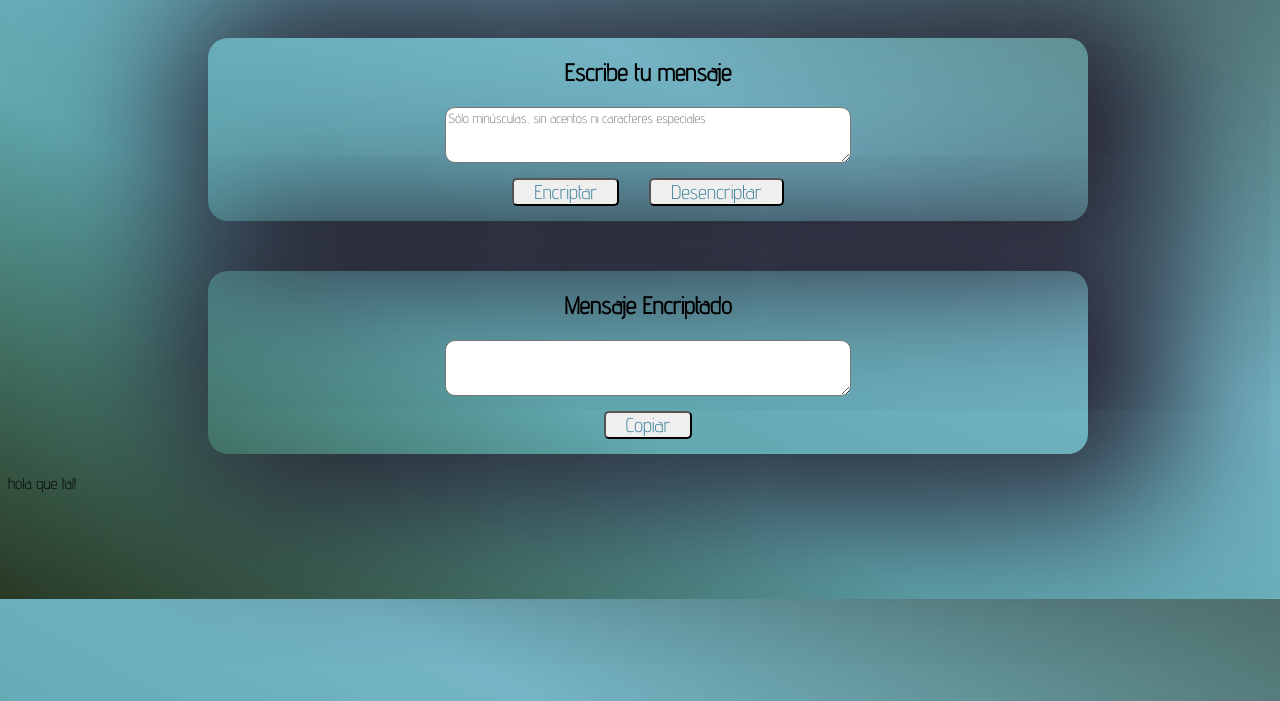
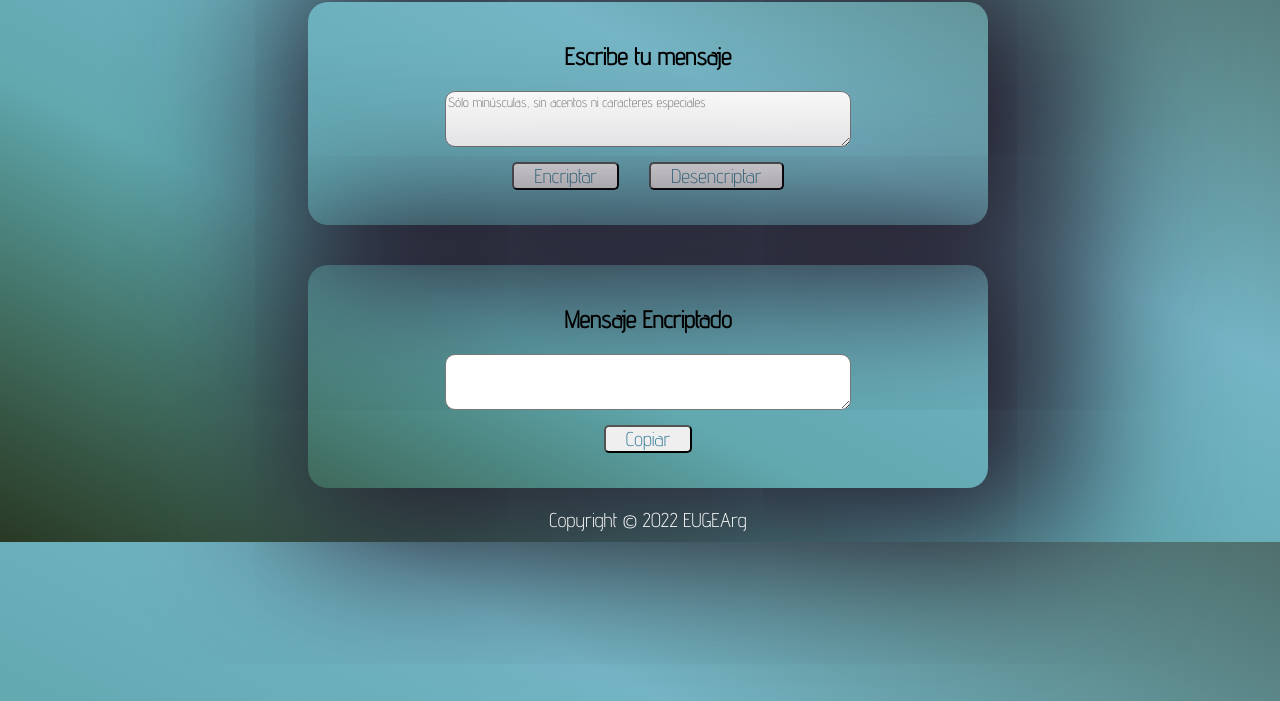
Before and after one commit to EUGEArg/encriptador, a plain HTML site: page index.html in a window 1280 px wide. Shown: the part 99-800 px from the top of the page. Drawn offline with Linux system fonts and the light colour scheme; a web font is replaced by a local one.

Commit message:
modifiqué estilo

```diff
--- a/index.html
+++ b/index.html
@@ -9,27 +9,27 @@
   </head>
   <body>
     <h1>CÓDIGO SECRETO</h1>
-
+<div id="box-padre">
     <div class="box-uno">
       <h2>Escribe tu mensaje</h2>
 
-
-         <textarea id="input-text" cols="30" rows="10" placeholder="Sólo minúsculas, sin acentos ni caracteres especiales"></textarea>
-        <div class="btn-en-de">
-          <button id="btn-encript">Encriptar</button>
-          <button id="btn-decript">Desencriptar</button>
-        </div>
-
+      <textarea
+        id="input-text"
+        placeholder="Sólo minúsculas, sin acentos ni caracteres especiales"
+      ></textarea>
+      <div class="btn-en-de">
+        <button id="btn-encript">Encriptar</button>
+        <button id="btn-decript">Desencriptar</button>
+      </div>
     </div>
     <div class="box-dos">
       <h2>Mensaje Encriptado</h2>
-      <textarea id="output-text" cols="30" rows="10">
-      </textarea>
+      <textarea id="output-text"> </textarea>
 
       <button id="btn-copy">Copiar</button>
     </div>
-
+  </div>
     <script src="./app.js"></script>
-    <footer>hola que tal!</footer>
+    <footer>Copyright © 2022 EUGEArg</footer>
   </body>
 </html>
--- a/style.css
+++ b/style.css
@@ -6,30 +6,55 @@ button {
 }
 
 body {
-  width:100%;
-  height:80vh;
-  padding-top: 20px;
-  padding-bottom: 20px;
+  width: 100%;
+  height: auto;
+  padding-top: 20px 0px 10px 0px;
   margin-bottom: 10px;
-   background-image: linear-gradient(to right top, #283925, #355341, #416f62, #4f8b87, #61a8af, #67acb7, #6eb1be, #75b5c5, #6aa3ad, #619296, #588081, #4f6f6d);
+  background-image: linear-gradient(
+    to right top,
+    #283925,
+    #355341,
+    #416f62,
+    #4f8b87,
+    #61a8af,
+    #67acb7,
+    #6eb1be,
+    #75b5c5,
+    #6aa3ad,
+    #619296,
+    #588081,
+    #4f6f6d
+  );
   color: black;
 }
+
+
+
 
 h1 {
   display: flex;
   justify-content: center;
 }
 
+#box-padre {
+  display: flex;
+  flex-direction: column;
+  align-items: center;
+}
 
-.box-uno, .box-dos  {
-  margin: 50px 200px 20px 200px;
+.box-uno,
+.box-dos {
+  width: 50vw;
+  padding: 20px;
+  margin: 20px;
   border-radius: 20px;
-  box-shadow: 30px 0px 150px 50px #231b2b;
+  box-shadow: 30px 5px 150px 50px #231b2b;
   display: flex;
   flex-direction: column;
   flex-wrap: nowrap;
   justify-content: center;
   align-items: center;
+  align-content: stretch;
 }
 
 .btn-en-de {
@@ -41,6 +66,20 @@ h1 {
   align-content: stretch;
 }
 
+@media(max-width: 600px) {
+
+ .btn-en-de {
+  display: flex;
+  flex-direction: column;
+ }
+
+ textarea {
+   width: 80%;
+   max-width: 100%;
+ }
+
+}
+
 button {
   font-size: 20px;
   margin-top: 30px;
@@ -48,17 +87,27 @@ button {
   border-radius: 5px;
   outline: none;
   margin: 15px;
- padding:0px 20px 0px 20px;
- color:#387E98
+  padding: 0px 20px 0px 20px;
+  color: #387e98;
 }
 
-#input-text, #output-text {
+#input-text,
+#output-text {
   font-family: "Advent Pro", sans-serif;
 }
 
-#input-text, #output-text {
+#input-text,
+#output-text {
   width: 400px;
   height: 50px;
   border-radius: 10px;
   outline: none;
 }
+
+footer {
+  font-size: 20px;
+  color: white;
+  justify-content: center;
+  text-align: center;
+
+}
```
Lines whose indentation alone changed are shown as unchanged.
